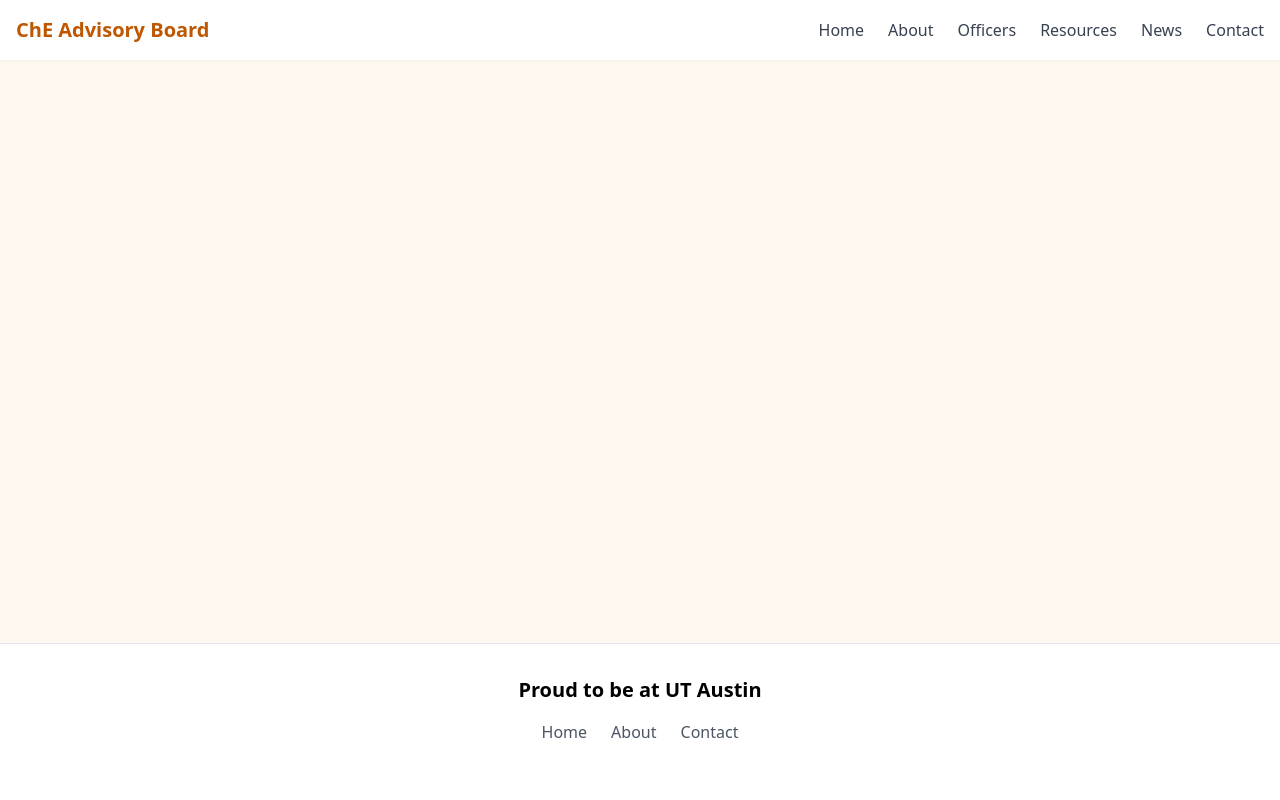
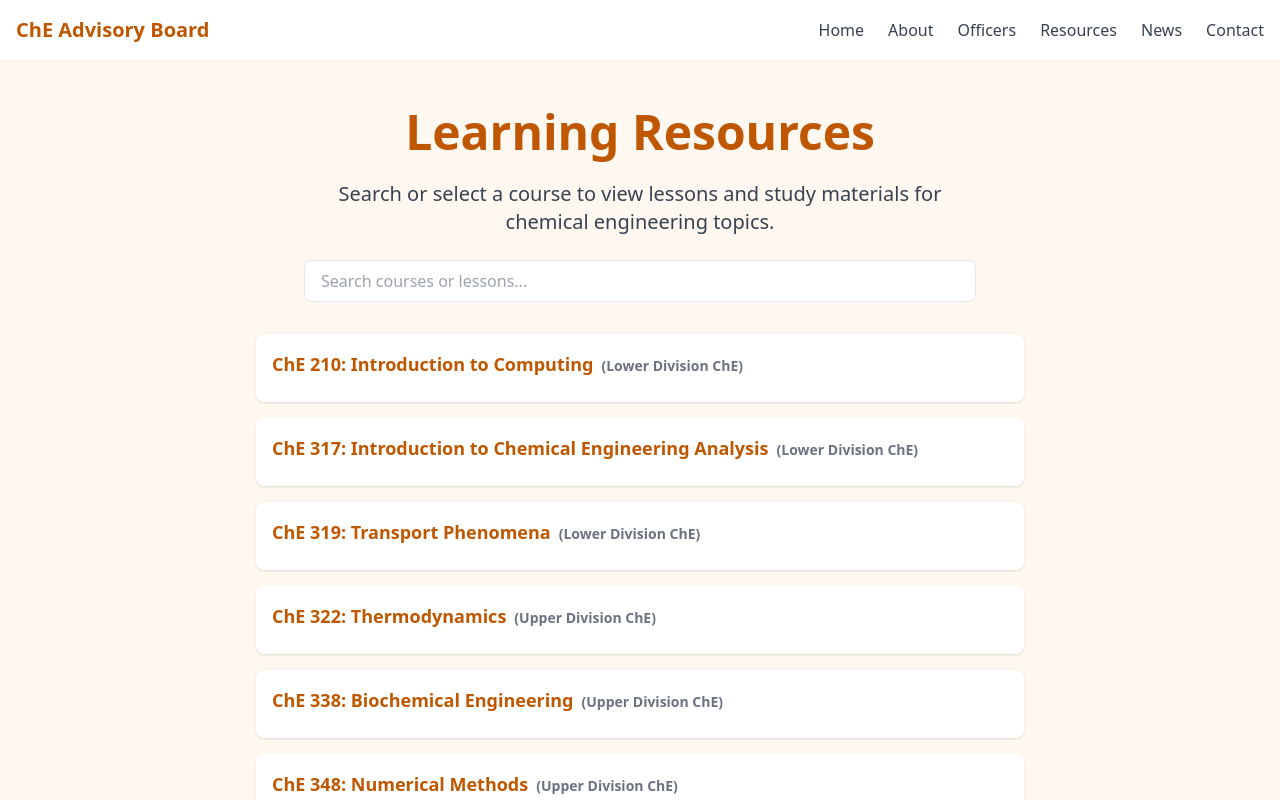
Before and after one commit to cheuab/texas, a React (Vite) app: page /resources/studyhome in a window 1280 px wide. Shown: the top 800 px of the page. Built offline with nearby package versions, Linux system fonts and the light colour scheme.

Commit message:
study home reformat

```diff
--- a/src/App.tsx
+++ b/src/App.tsx
@@ -11,6 +11,7 @@ import ContactPage from './pages/ContactPage';
 import PracticeProblemsPage from './resources/studymaterials/problems/Questions';
 import Units from './resources/studymaterials/Units';
 import EventsPage from './pages/Events';
+import StudyHome from './resources/studymaterials/StudyHome';
 
 
 // This is your app file that sets up the main structure of your application
@@ -30,6 +31,7 @@ export function App() {
             <Route path="/resources" element={<ResourcesPage />} />
             <Route path="/news" element={<NewsPage />} />
             <Route path="/contact" element={<ContactPage />} />
+            <Route path="/resources/studyhome" element={<StudyHome />} />
             <Route path="/resources/study-materials" element={<PracticeProblemsPage />} />
             <Route path="/resources/study-materials/units" element={<Units />} />
             <Route path="/events" element={<EventsPage />} />
--- a/src/pages/ResourcesPage.tsx
+++ b/src/pages/ResourcesPage.tsx
@@ -8,7 +8,7 @@ const ResourcesPage = () => {
     icon: <BookOpenIcon className="w-8 h-8 text-[#BF5700]" />,
     resources: [{
       name: 'Learning Resources',
-      link: '/resources/study-materials'
+      link: '/resources/studyhome'
     }, {
       name: 'Study Materials',
       link: '/resources/study-materials'
--- a/src/resources/studymaterials/StudyHome.tsx
+++ b/src/resources/studymaterials/StudyHome.tsx
@@ -1,116 +1,129 @@
-import React, { useState } from "react";
+import React, { useState, useEffect } from "react";
+import { subjects } from "./lessonData";
 import { Link } from "react-router-dom";
-import { subjects } from "./lessonData";
 
 const StudyHome: React.FC = () => {
-	const [openSubjectIdx, setOpenSubjectIdx] = useState<number | null>(null);
-	const [openClassIdx, setOpenClassIdx] = useState<{
-		[key: number]: number | null;
-	}>({});
+	const [search, setSearch] = useState("");
+	const [openClassIdx, setOpenClassIdx] = useState<number | null>(null);
 
-	const handleSubjectToggle = (idx: number) => {
-		setOpenSubjectIdx(openSubjectIdx === idx ? null : idx);
-	};
+	// Flatten all classes from all subjects
+	const allClasses = subjects.flatMap((subject) =>
+		subject.classes.map((course) => ({
+			...course,
+			subject: subject.name,
+		}))
+	);
 
-	const handleClassToggle = (subjectIdx: number, classIdx: number) => {
-		setOpenClassIdx((prev) => ({
-			...prev,
-			[subjectIdx]: prev[subjectIdx] === classIdx ? null : classIdx,
-		}));
-	};
+	// Filter classes by search
+	const filteredClasses = allClasses.filter(
+		(course) =>
+			course.name.toLowerCase().includes(search.toLowerCase()) ||
+			course.lessons.some((lesson) =>
+				lesson.title.toLowerCase().includes(search.toLowerCase())
+			)
+	);
 
-	// Fix: Always provide a path property for every lesson
+	// Auto-expand course card if searching for a lesson
+	useEffect(() => {
+		if (search.trim() === "") {
+			setOpenClassIdx(null);
+			return;
+		}
+		// Find first course with a matching lesson
+		const idx = filteredClasses.findIndex((course) =>
+			course.lessons.some((lesson) =>
+				lesson.title.toLowerCase().includes(search.toLowerCase())
+			)
+		);
+		if (idx !== -1) {
+			setOpenClassIdx(idx);
+		} else {
+			// If only course name matches, open first match
+			const courseIdx = filteredClasses.findIndex((course) =>
+				course.name.toLowerCase().includes(search.toLowerCase())
+			);
+			setOpenClassIdx(courseIdx !== -1 ? courseIdx : null);
+		}
+	}, [search, filteredClasses]);
+
+	// Helper for lesson paths
 	const safeLessons = (lessons: any[]) =>
-		lessons.map((lesson) => ({
-			...lesson,
-			path: lesson.path || "#",
-		}));
+		lessons.map((lesson) => ({ ...lesson, path: lesson.path || "#" }));
 
 	return (
 		<div className="min-h-screen w-full bg-[#FFF8F0] py-12 px-4">
-			<h1 className="text-5xl font-bold text-[#BF5700] mb-10 text-center">
-				Study Materials
+			<h1 className="text-5xl font-bold text-[#BF5700] mb-6 text-center">
+				Learning Resources
 			</h1>
-			<p className="text-gray-700 mb-12 text-xl text-center max-w-2xl mx-auto">
-				Explore subjects, classes, and lessons for chemical engineering and
-				related fields. Click a subject to expand its classes, then select a
-				class to view lessons.
+			<p className="text-gray-700 mb-6 text-xl text-center max-w-2xl mx-auto">
+				Search or select a course to view lessons and study materials for
+				chemical engineering topics.
 			</p>
-			<div className="max-w-6xl mx-auto grid grid-cols-1 md:grid-cols-2 lg:grid-cols-3 gap-10">
-				{subjects.map((subject, sIdx) => (
+			<div className="max-w-2xl mx-auto mb-8">
+				<input
+					type="text"
+					value={search}
+					onChange={(e) => setSearch(e.target.value)}
+					placeholder="Search courses or lessons..."
+					className="w-full px-4 py-2 border rounded-lg focus:outline-none focus:ring-2 focus:ring-[#BF5700]"
+				/>
+			</div>
+			<div className="max-w-3xl mx-auto grid grid-cols-1 gap-4">
+				{filteredClasses.map((course, idx) => (
 					<div
-						key={sIdx}
-						className="bg-white rounded-xl shadow-lg p-8 flex flex-col"
+						key={idx}
+						className="bg-white rounded-lg shadow p-4 flex flex-col"
 					>
 						<button
-							className="text-3xl font-bold text-[#BF5700] mb-4 focus:outline-none hover:underline"
-							onClick={() => handleSubjectToggle(sIdx)}
-						>
-							{subject.name}
-						</button>
-						{openSubjectIdx === sIdx && (
-							<div className="space-y-6">
-								{subject.classes.length === 0 ? (
-									<div className="text-gray-500 italic">
-										No classes available yet.
-									</div>
-								) : (
-									subject.classes.map((course, cIdx) => (
-										<div
-											key={cIdx}
-											className="bg-[#FFF8F0] rounded-lg shadow p-4"
-										>
-											<button
-												className="text-xl font-semibold text-[#BF5700] mb-2 focus:outline-none hover:underline"
-												onClick={() => handleClassToggle(sIdx, cIdx)}
+							className="text-lg font-bold text-[#BF5700] mb-2 focus:outline-none hover:underline text-left"
+							onClick={() => setOpenClassIdx(openClassIdx === idx ? null : idx)}
 						>
 							{course.name}
+							<span className="ml-2 text-sm text-gray-500">
+								({course.subject})
+							</span>
 						</button>
-											{openClassIdx[sIdx] === cIdx && (
-												<div className="mt-2">
-													{course.lessons.length === 0 ? (
-														<div className="text-gray-500 italic">
-															No lessons available yet.
-														</div>
-													) : (
+						{openClassIdx === idx && (
 							<ul className="space-y-2">
-															{safeLessons(course.lessons).map(
-																(lesson, lIdx) => (
+								{safeLessons((() => {
+									if (search.trim() && openClassIdx === idx) {
+										const match = course.lessons.filter((lesson) =>
+											lesson.title.toLowerCase().includes(search.toLowerCase())
+										);
+										const rest = course.lessons.filter((lesson) =>
+											!lesson.title.toLowerCase().includes(search.toLowerCase())
+										);
+										return [...match, ...rest];
+									}
+									return course.lessons;
+								})()).map((lesson, lIdx) => (
 									<li
 										key={lIdx}
-																		className="flex flex-col md:flex-row md:items-center md:justify-between bg-white rounded p-3 border"
+										className="bg-[#FFF8F0] rounded shadow p-4 flex flex-col"
 									>
-																		<div>
+										<span className="text-base text-[#BF5700] font-semibold mb-1">
+											{lesson.title}
+										</span>
+										<span className="text-gray-700 mb-1 text-sm">
+											{lesson.description}
+										</span>
 										<Link
 											to={lesson.path}
-																				className="text-lg text-[#BF5700] font-medium hover:underline"
-																			>
-																				{lesson.title}
-																			</Link>
-																			<p className="text-gray-700 text-sm">
-																				{lesson.description}
-																			</p>
-																		</div>
-																		<Link
-																			to={lesson.path}
-																			className="mt-2 md:mt-0 inline-block px-3 py-1 bg-[#BF5700] text-white rounded hover:bg-[#a64a00] transition-colors text-sm"
+											className="inline-block px-3 py-1 bg-[#BF5700] text-white rounded hover:bg-[#a64a00] transition-colors text-xs font-medium w-fit"
 										>
 											View Lesson
 										</Link>
 									</li>
-																)
-															)}
+								))}
 							</ul>
 						)}
 					</div>
-											)}
-										</div>
-									))
-								)}
+				))}
+				{filteredClasses.length === 0 && (
+					<div className="text-gray-500 text-center">
+						No courses or lessons found.
 					</div>
 				)}
-					</div>
-				))}
 			</div>
 		</div>
 	);
```
Lines whose indentation alone changed are shown as unchanged.
